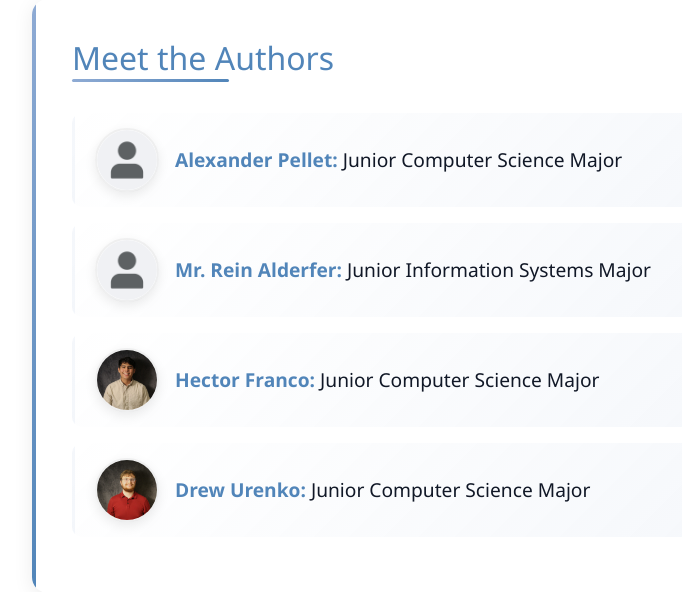
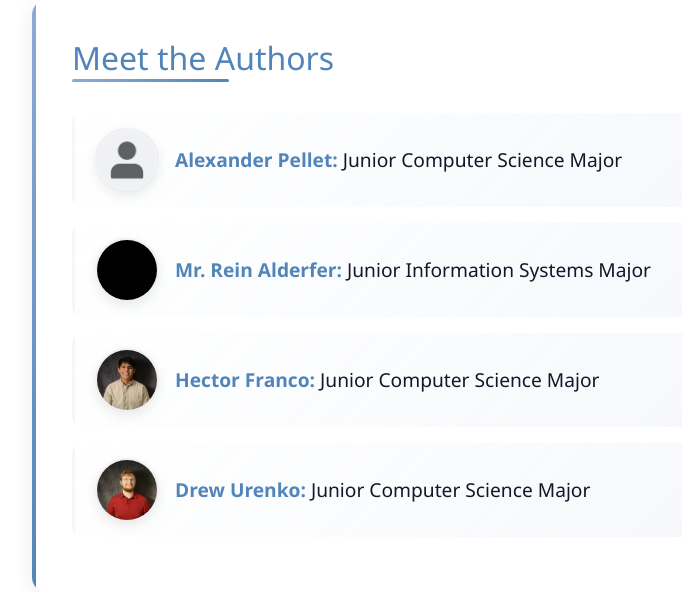
Before and after one commit to Pitlug/Unified-Inventory-System-UIS, a PHP site: page /src/web/index.php in a window 1280 px wide. Shown: the part 1320-1912 px from the top of the page, without its empty margins (158-840 px from the left). Run offline with PHP 8.4, Linux system fonts and the light colour scheme.

Commit message:
added my profile picture

```diff
--- a/src/web/index.php
+++ b/src/web/index.php
@@ -67,7 +67,7 @@
                     <div class="author-text"><strong>Alexander Pellet:</strong> Junior Computer Science Major</div>
                 </li>
                 <li class="author-item">
-                    <img src="' . $GLOBALS['headshots'] . '/IconMissing.png" alt="Rein Alderfer" class="author-photo" />
+                    <img src="' . $GLOBALS['headshots'] . '/gif2.gif" alt="Rein Alderfer" class="author-photo" />
                     <div class="author-text"><strong>Mr. Rein Alderfer:</strong> Junior Information Systems Major</div>
                 </li>
                 <li class="author-item">
```
Also changed, not shown: src/web/images/headshots/gif2.gif (added).
